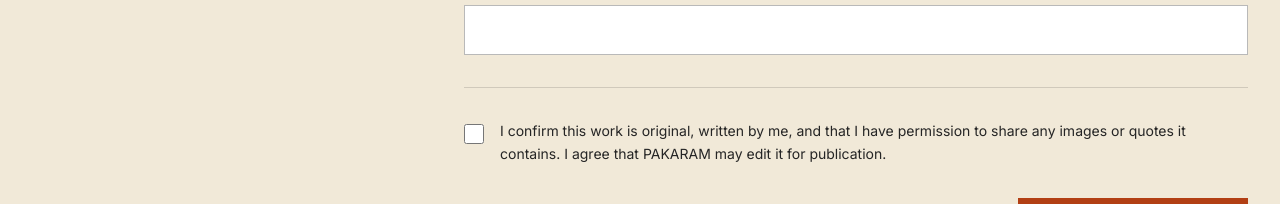
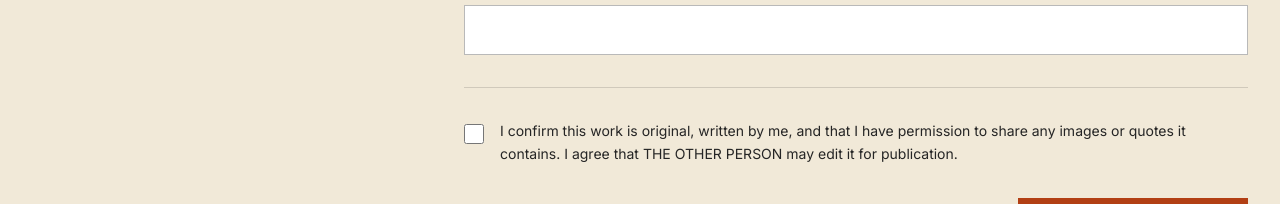
Before and after one commit to Sree-cnair/thirdperson, a React (Vite) app: page /contribute in a window 1280 px wide. Shown: the part 1460-1664 px from the top of the page. Built offline with nearby package versions, Linux system fonts and the light colour scheme; no server answers; a web font is replaced by a local one.

Commit message:
Update contribution form brand references

```diff
--- a/src/components/contribute/ContributeForm.tsx
+++ b/src/components/contribute/ContributeForm.tsx
@@ -56,7 +56,7 @@ export function ContributeForm() {
         <p className="eyebrow">Received</p>
         <h2 className="display-heading mt-4 text-5xl">Thank you.</h2>
         <p className="mt-6 max-w-md text-lg leading-relaxed text-charcoal">
-          Your submission has reached the PAKARAM editorial team. We review every piece before it is published, and we will reply to the email address you provided.
+          Your submission has reached the THE OTHER PERSON editorial team. We review every piece before it is published, and we will reply to the email address you provided.
         </p>
         <button type="button" onClick={() => setStatus('idle')} className="btn-outline mt-10">
           Submit another piece
@@ -139,7 +139,7 @@ export function ContributeForm() {
         <label className="flex cursor-pointer items-start gap-4">
           <input type="checkbox" checked={values.originalityConfirmed} onChange={(e) => update('originalityConfirmed', e.target.checked)} aria-invalid={!!errors.originalityConfirmed} aria-describedby={describedBy('originalityConfirmed')} className="mt-1 h-5 w-5 shrink-0 accent-orange-deep" />
           <span className="font-sans text-sm leading-relaxed text-charcoal">
-            I confirm this work is original, written by me, and that I have permission to share any images or quotes it contains. I agree that PAKARAM may edit it for publication.
+            I confirm this work is original, written by me, and that I have permission to share any images or quotes it contains. I agree that THE OTHER PERSON may edit it for publication.
           </span>
         </label>
         {errorText('originalityConfirmed')}
```
